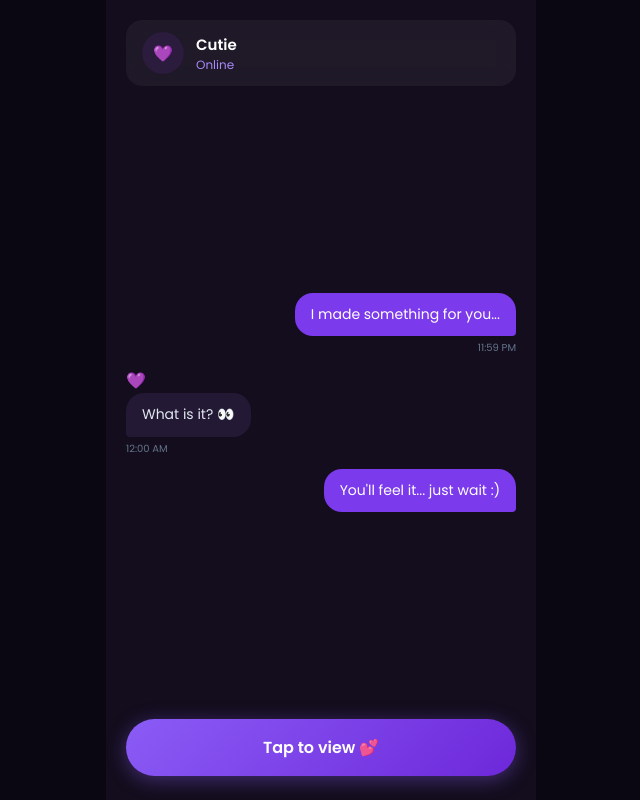
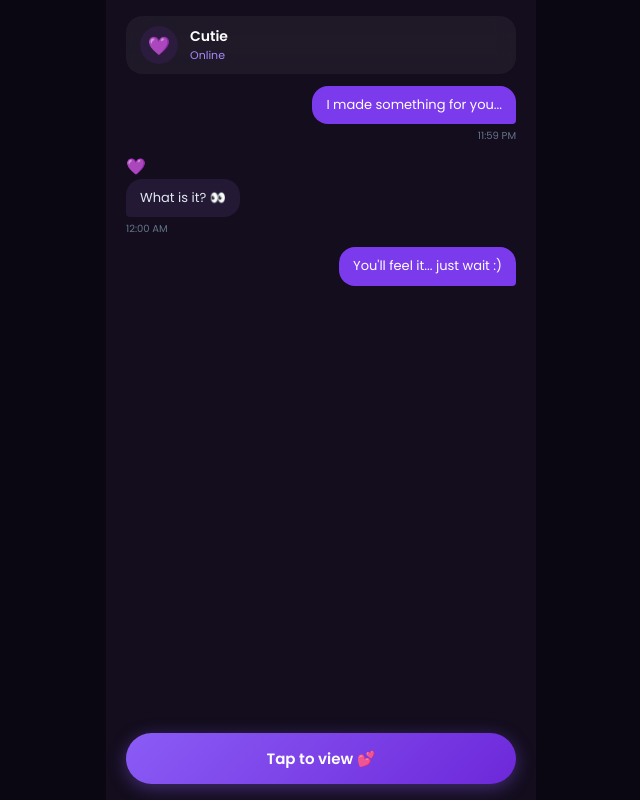
Before and after one commit to shan56fan-tech/song_repo, a plain HTML site: page index.html in a window 1280 px wide. Shown: the whole page, without its empty margins (319-959 px from the left). Drawn offline with Linux system fonts and the light colour scheme.

Commit message:
Update style.css

```diff
--- a/style.css
+++ b/style.css
@@ -6,67 +6,74 @@
   -webkit-tap-highlight-color: transparent;
 }
 
-body {
+html, body {
+  width: 100%;
+  height: 100%;
+  height: 100dvh;
+  overflow: hidden;
   background-color: #0b0712;
   color: #ffffff;
+}
+
+body {
   display: flex;
   justify-content: center;
   align-items: center;
-  min-height: 100vh;
-  min-height: 100dvh; /* Adapts dynamically to mobile address bars */
-  overflow: hidden;
 }
 
 .app-container {
   width: 100%;
   max-width: 430px;
-  height: 100vh;
+  height: 100%;
   height: 100dvh;
   position: relative;
   background: #130d1d;
+  overflow: hidden;
   display: flex;
   flex-direction: column;
 }
 
-/* Screens */
+/* Screen Layouts */
 .screen {
   display: none;
   flex-direction: column;
   justify-content: space-between;
-  align-items: center;
   width: 100%;
   height: 100%;
-  padding: 20px 20px calc(24px + env(safe-area-inset-bottom)) 20px; /* Safe padding for mobile bottom bar */
+  padding: 16px 20px calc(16px + env(safe-area-inset-bottom, 16px)) 20px;
   position: absolute;
   top: 0;
   left: 0;
   z-index: 1;
+  overflow: hidden;
 }
 
 .screen.active {
   display: flex;
 }
 
-/* Chat Screen UI */
+/* SCREEN 1: Chat UI */
 .chat-header {
   width: 100%;
   display: flex;
   align-items: center;
   gap: 12px;
-  padding: 12px 16px;
+  padding: 10px 14px;
   background: rgba(255, 255, 255, 0.05);
   border-radius: 16px;
   backdrop-filter: blur(10px);
+  flex-shrink: 0;
 }
 
 .avatar {
-  width: 42px;
-  height: 42px;
+  width: 38px;
+  height: 38px;
   border-radius: 50%;
   background: #2b1b3d;
   display: flex;
   justify-content: center;
   align-items: center;
+  font-size: 18px;
 }
 
 .user-info {
@@ -76,22 +83,24 @@ body {
 
 .username {
   font-weight: 600;
-  font-size: 15px;
+  font-size: 14px;
 }
 
 .status {
-  font-size: 12px;
+  font-size: 11px;
   color: #a78bfa;
 }
 
+/* Chat Scroll Container (Prevents pushing button off-screen) */
 .chat-messages {
   width: 100%;
   flex: 1;
+  min-height: 0;
+  overflow-y: auto;
   display: flex;
   flex-direction: column;
-  gap: 12px;
-  justify-content: center;
-  padding: 10px 0;
+  gap: 10px;
+  padding: 12px 0;
 }
 
 .message-row {
@@ -111,9 +120,9 @@ body {
 }
 
 .bubble {
-  padding: 12px 16px;
-  border-radius: 18px;
-  font-size: 14px;
+  padding: 10px 14px;
+  border-radius: 16px;
+  font-size: 13px;
   line-height: 1.4;
 }
 
@@ -135,26 +144,29 @@ body {
   margin-top: 4px;
 }
 
+/* Fixed Bottom Footer */
 .chat-footer {
   width: 100%;
-  margin-top: auto;
-  z-index: 10;
+  flex-shrink: 0;
+  padding-top: 8px;
 }
 
-/* Screen 2 & 3 Cards */
+/* SCREEN 2 & 3: Card Content */
 .card-content {
   flex: 1;
+  min-height: 0;
   display: flex;
   flex-direction: column;
   justify-content: center;
   align-items: center;
   text-align: center;
   width: 100%;
+  padding: 10px 0;
 }
 
 .glowing-heart {
-  font-size: 60px;
-  margin-bottom: 20px;
+  font-size: 48px;
+  margin-bottom: 16px;
   filter: drop-shadow(0 0 15px #a78bfa);
 }
 
@@ -169,42 +181,44 @@ body {
 }
 
 h1 {
-  font-size: 32px;
+  font-size: 26px;
   font-weight: 700;
-  line-height: 1.2;
-  margin-bottom: 12px;
+  line-height: 1.25;
+  margin-bottom: 10px;
 }
 
 .subtitle {
-  font-size: 14px;
+  font-size: 13px;
   color: #cbd5e1;
-  margin-bottom: 30px;
+  margin-bottom: 16px;
 }
 
-/* Universal Button Styling (Guaranteed Visible on Mobile) */
+/* Button Styling Anchored in Viewport */
 .start-btn, .action-btn {
   width: 100%;
-  padding: 16px;
+  padding: 14px 20px;
   border: none;
   border-radius: 30px;
   background: linear-gradient(135deg, #8b5cf6, #6d28d9);
   color: #ffffff;
-  font-size: 16px;
+  font-size: 15px;
   font-weight: 600;
   cursor: pointer;
-  box-shadow: 0 4px 20px rgba(139, 92, 246, 0.4);
+  box-shadow: 0 4px 18px rgba(139, 92, 246, 0.4);
   transition: transform 0.2s ease, box-shadow 0.2s ease;
-  z-index: 20;
+  flex-shrink: 0;
   position: relative;
+  z-index: 10;
 }
 
 .start-btn:active, .action-btn:active {
   transform: scale(0.97);
 }
 
-/* Screen 4: Lyrics and Final Reveal */
+/* SCREEN 4: Lyrics & Final Card */
 .lyrics-container {
   flex: 1;
+  min-height: 0;
   display: flex;
   justify-content: center;
   align-items: center;
@@ -213,7 +227,7 @@ h1 {
 }
 
 .lyric-line {
-  font-size: 26px;
+  font-size: 22px;
   font-weight: 600;
   line-height: 1.4;
   opacity: 0;
@@ -248,8 +262,12 @@ h1 {
 }
 
 .cat-gif {
-  width: 180px;
-  height: 180px;
+  width: 150px;
+  height: 150px;
   border-radius: 20px;
-  margin-bottom: 20px;
+  margin-bottom: 16px;
 }
+
+.final-card h2 {
+  font-size: 20px;
+}
```
